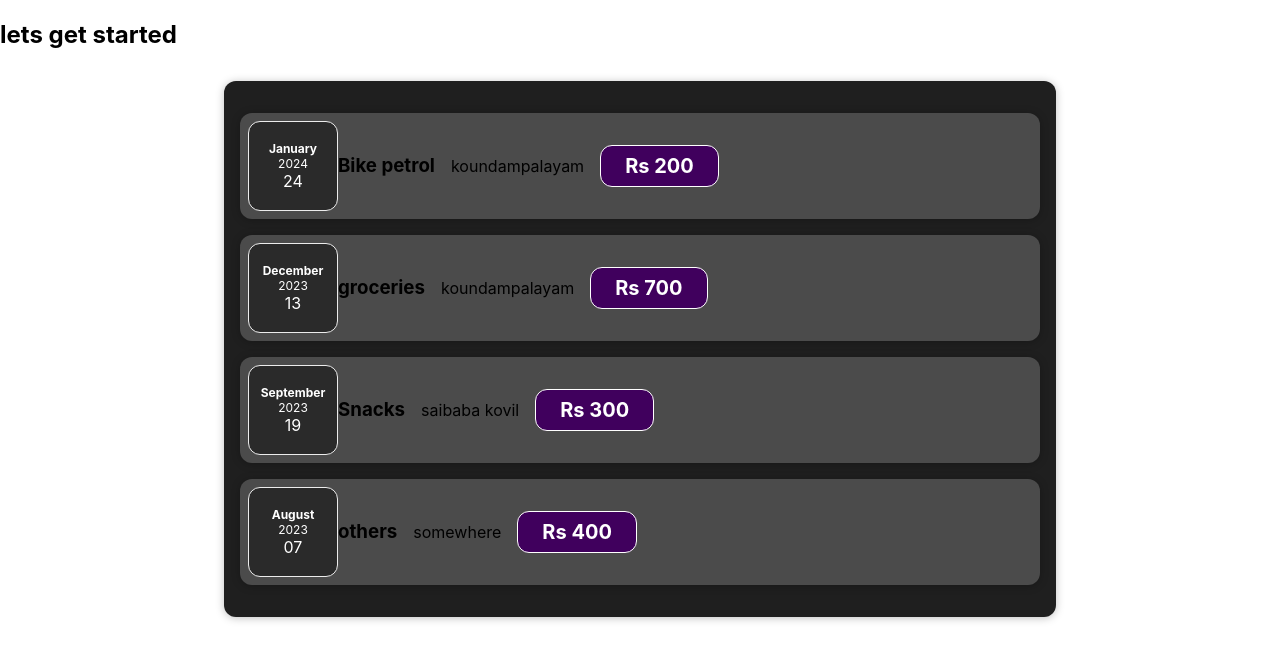
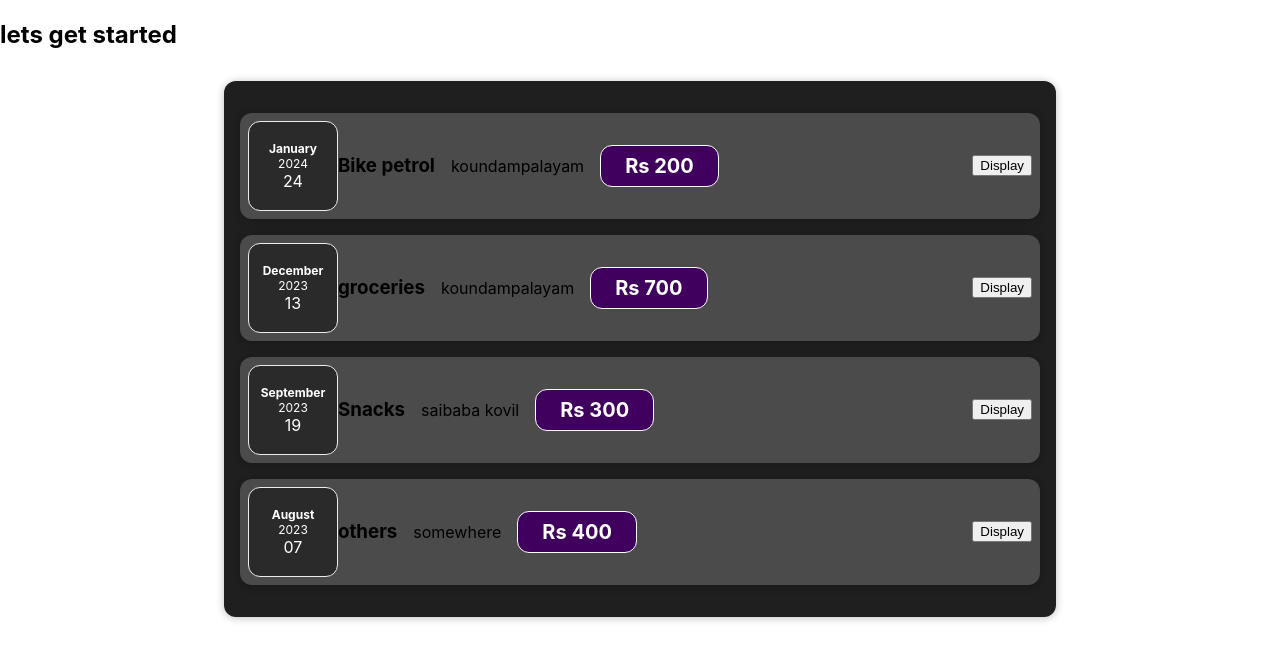
Before and after one commit to Wahidur612000/my-app, a React (Create React App) app: page / in a window 1280 px wide. Shown: the top 660 px of the page. Built offline with nearby package versions, Linux system fonts and the light colour scheme.

Commit message:
Adding Event Listeners made easy

```diff
--- a/src/components/ExpenseItem.js
+++ b/src/components/ExpenseItem.js
@@ -8,11 +8,15 @@ function ExpenseItem(props){
 //     const expenseAmount=200;
 //     const LocationOfExpenditure='Koundampalayam';
 
+    const clickHander=()=>{
+        console.log('clicked!!!');
+    };
 
     return(
     <Card className='expense-item'>
          <ExpenseDate date={props.date}/>
         <ExpenseDetail amount= {props.amount}  location={props.location}   title={props.title}  />
+        <button onClick={clickHander}>Display</button>
     </Card>
     );
 }
```
